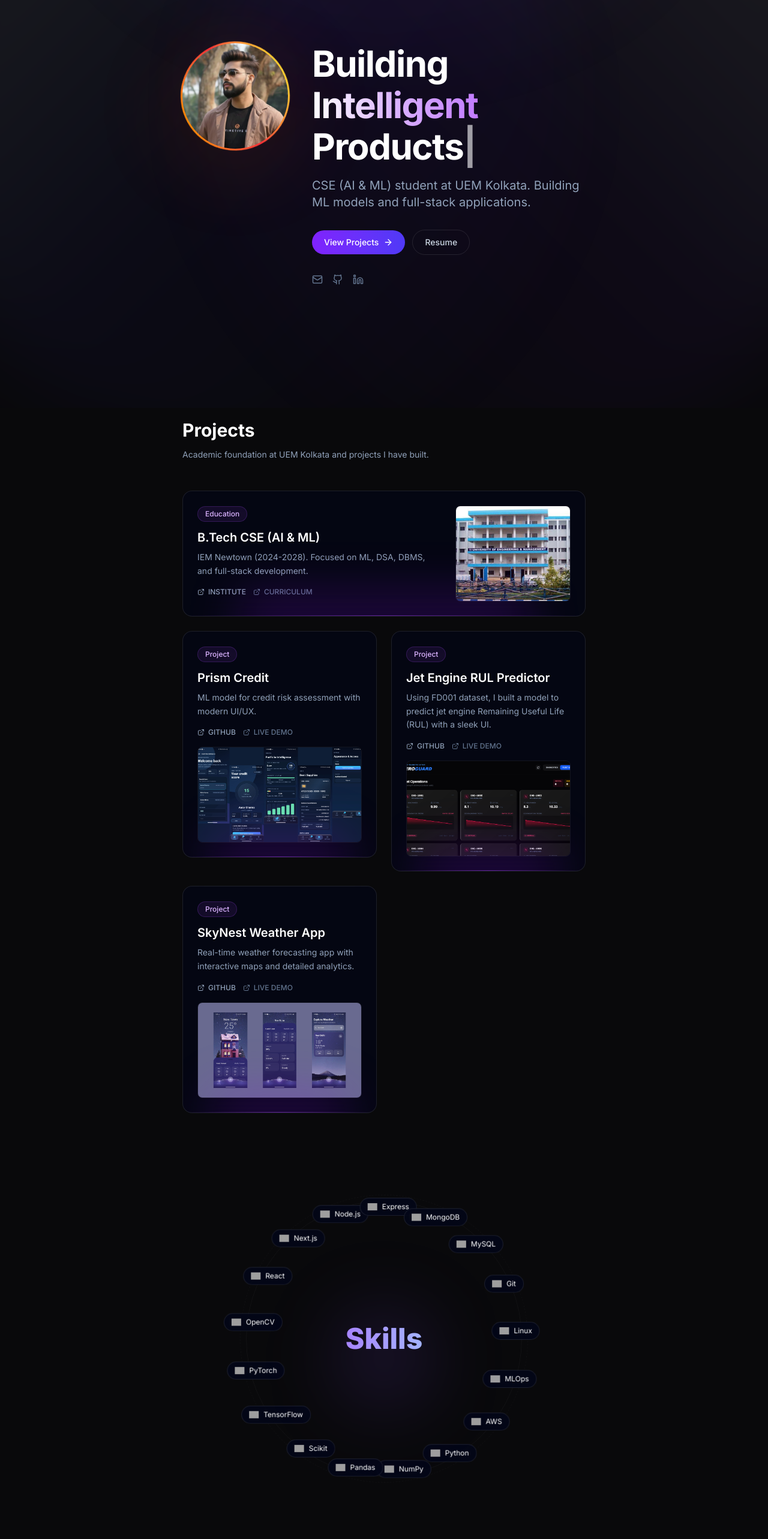
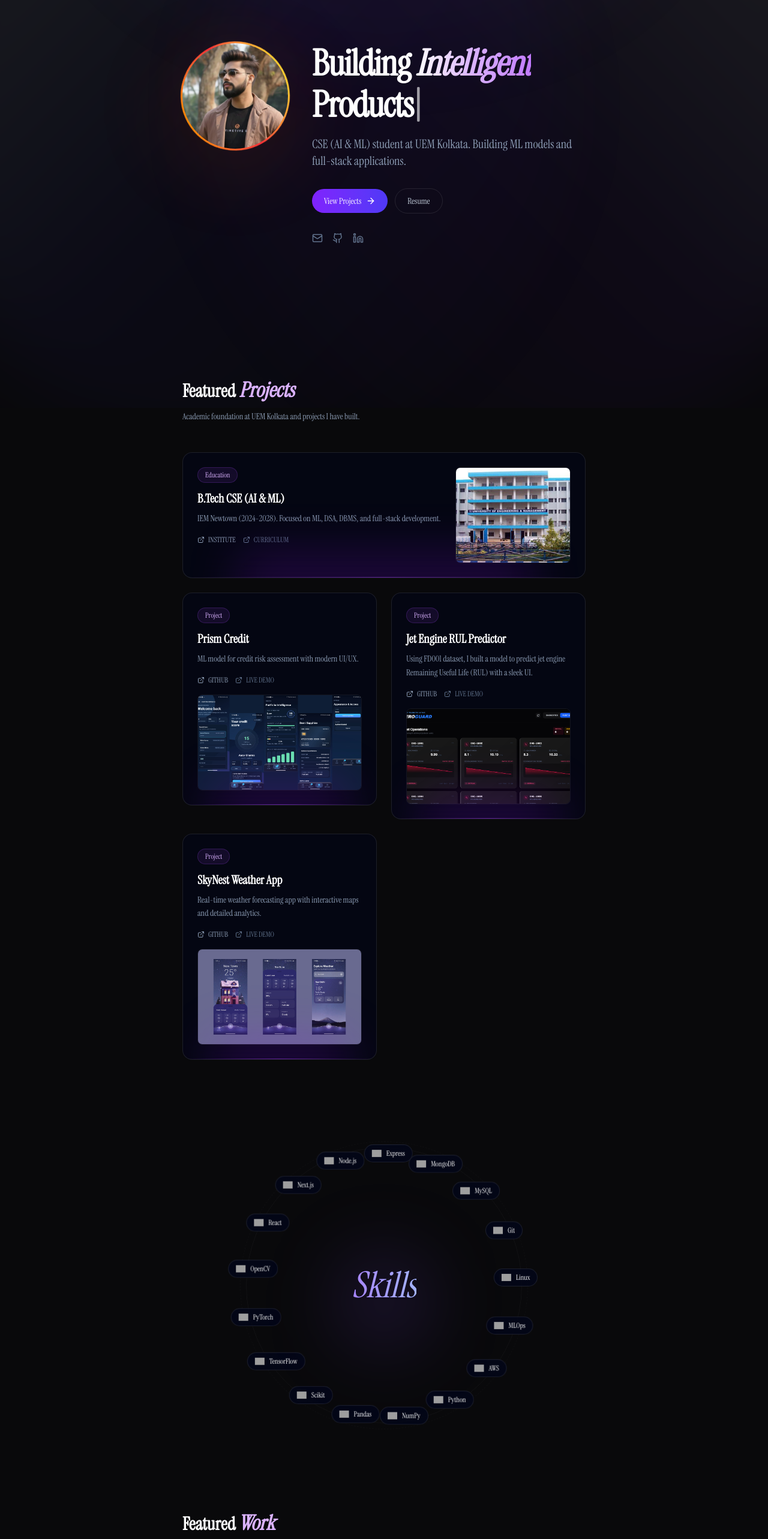
Before and after one commit to Mayank8159/portfolio, a Next.js app in the folder client/: page / in a window 1280 px wide. Shown: the part 120-2686 px from the top of the page at 60% size. Built offline with nearby package versions, Linux system fonts and the light colour scheme; grey boxes are pictures that could not be loaded.

Commit message:
Refactor typography and enhance visual elements: update font styles, improve section headers, and apply cursive font to key phrases

```diff
--- a/client/src/app/globals.css
+++ b/client/src/app/globals.css
@@ -1,7 +1,8 @@
 @import "tailwindcss";
 
 @theme inline {
-  --font-sans: var(--font-inter);
+  --font-sans: var(--font-instrument-serif);
+  --font-cursive: var(--font-instrument-serif);
   --breakpoint-xs: 480px;
   --animate-fade-slide: fade-slide 0.5s ease-out 0.1s both;
   --animate-flame-glow: flame-glow 3s ease-in-out infinite;
@@ -9,6 +10,10 @@
   --animate-ring-spin: ring-spin 4s linear infinite;
   --animate-wheel-spin: wheel-spin 40s linear infinite;
   --animate-wheel-counter-spin: wheel-counter-spin 40s linear infinite;
+}
+
+.font-cursive {
+  font-style: italic;
 }
 
 @keyframes fade-slide {
--- a/client/src/app/layout.js
+++ b/client/src/app/layout.js
@@ -1,10 +1,11 @@
-import { Inter } from "next/font/google";
+import { Instrument_Serif } from "next/font/google";
 import "./globals.css";
 
-const inter = Inter({
-  variable: "--font-inter",
+const instrumentSerif = Instrument_Serif({
+  variable: "--font-instrument-serif",
   subsets: ["latin"],
-  weight: ["400", "500", "600", "700", "800"],
+  weight: "400",
+  style: "italic",
 });
 
 export const metadata = {
@@ -36,7 +37,7 @@ export const metadata = {
 export default function RootLayout({ children }) {
   return (
     <html lang="en">
-      <body className={`${inter.variable} font-sans antialiased`}>
+      <body className={`${instrumentSerif.variable} font-sans antialiased`}>
         {children}
       </body>
     </html>
--- a/client/src/components/portfolio/ContactSection.jsx
+++ b/client/src/components/portfolio/ContactSection.jsx
@@ -58,7 +58,7 @@ export default function ContactSection() {
           transition={{ delay: 0.1 }}
           className="mt-6 text-3xl font-bold leading-tight text-white sm:text-4xl"
         >
-          Let&apos;s build something extraordinary together.
+          Let&apos;s build something <span className="font-cursive text-[1.15em] text-purple-300">extraordinary</span> together.
         </motion.h2>
 
         <motion.p
--- a/client/src/components/portfolio/FeaturedProjectsSection.jsx
+++ b/client/src/components/portfolio/FeaturedProjectsSection.jsx
@@ -42,7 +42,7 @@ export default function FeaturedProjectsSection() {
           viewport={{ once: true }}
           className="text-2xl font-bold text-white sm:text-3xl"
         >
-          Featured Work
+          Featured <span className="font-cursive text-[1.15em] text-purple-300">Work</span>
         </motion.h2>
       </div>
 
--- a/client/src/components/portfolio/HeroSection.jsx
+++ b/client/src/components/portfolio/HeroSection.jsx
@@ -56,7 +56,7 @@ export default function HeroSection() {
         <div className="flex flex-col items-center lg:items-start animate-fade-slide">
           <h1 className="max-w-4xl text-3xl font-bold leading-[1.15] tracking-tight sm:text-5xl md:text-6xl">
             <span className="text-white">{before}</span>
-            <span className="bg-gradient-to-r from-white via-purple-300 to-purple-400 bg-clip-text text-transparent">
+            <span className="font-cursive bg-gradient-to-r from-white via-purple-300 to-purple-400 bg-clip-text text-transparent">
               {during}
             </span>
             {count > INT_END + 1 && <br />}
--- a/client/src/components/portfolio/ProjectsSection.jsx
+++ b/client/src/components/portfolio/ProjectsSection.jsx
@@ -67,7 +67,8 @@ export default function ProjectsSection({ cards }) {
   return (
     <section id="education" className="mt-16 scroll-mt-28 sm:mt-24">
       <SectionHeader
-        title="Projects"
+        title="Featured"
+        accent="Projects"
         description="Academic foundation at UEM Kolkata and projects I have built."
       />
 
--- a/client/src/components/portfolio/SectionHeader.jsx
+++ b/client/src/components/portfolio/SectionHeader.jsx
@@ -2,7 +2,7 @@
 
 import { motion } from "framer-motion";
 
-export default function SectionHeader({ title, description }) {
+export default function SectionHeader({ title, description, accent }) {
   return (
     <div className="mb-8 sm:mb-12">
       <motion.h2
@@ -12,6 +12,9 @@ export default function SectionHeader({ title, description }) {
         className="text-2xl font-bold text-white sm:text-3xl"
       >
         {title}
+        {accent && (
+          <span className="font-cursive text-[1.15em] text-purple-300"> {accent}</span>
+        )}
       </motion.h2>
 
       {description ? (
--- a/client/src/components/portfolio/SkillsSection.jsx
+++ b/client/src/components/portfolio/SkillsSection.jsx
@@ -43,7 +43,7 @@ export default function SkillsSection({ skills }) {
 
         <div className="absolute z-10 flex flex-col items-center">
           <div className="absolute -top-6 h-40 w-40 rounded-full bg-violet-500/15 blur-3xl" />
-          <h2 className="relative bg-gradient-to-r from-violet-400 to-indigo-300 bg-clip-text text-3xl font-extrabold text-transparent sm:text-4xl md:text-5xl">
+          <h2 className="relative font-cursive bg-gradient-to-r from-violet-400 to-indigo-300 bg-clip-text text-4xl text-transparent sm:text-5xl md:text-6xl">
             Skills
           </h2>
         </div>
```
